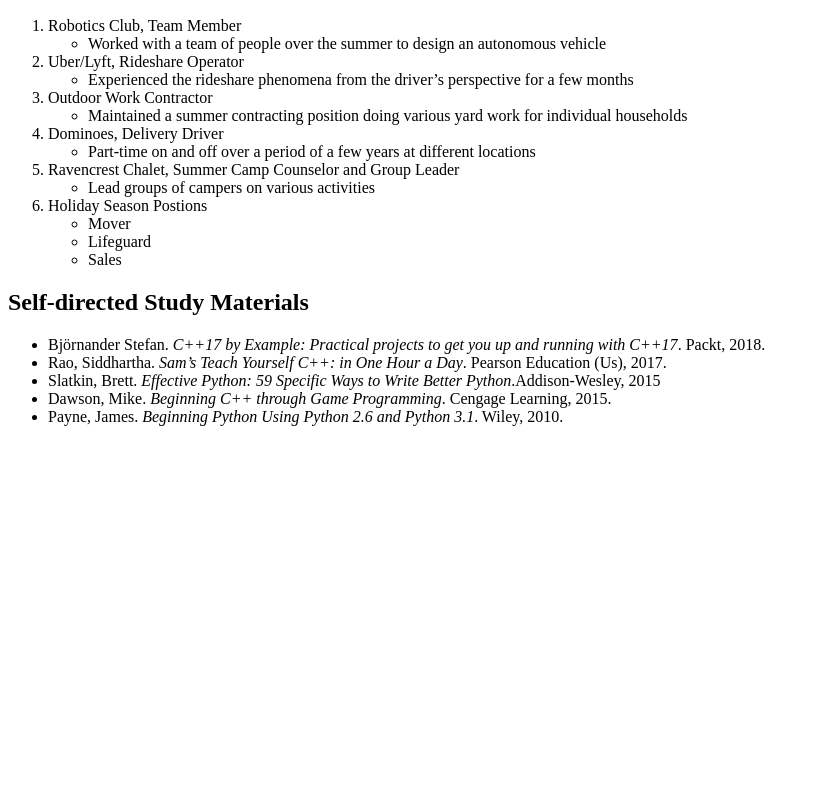
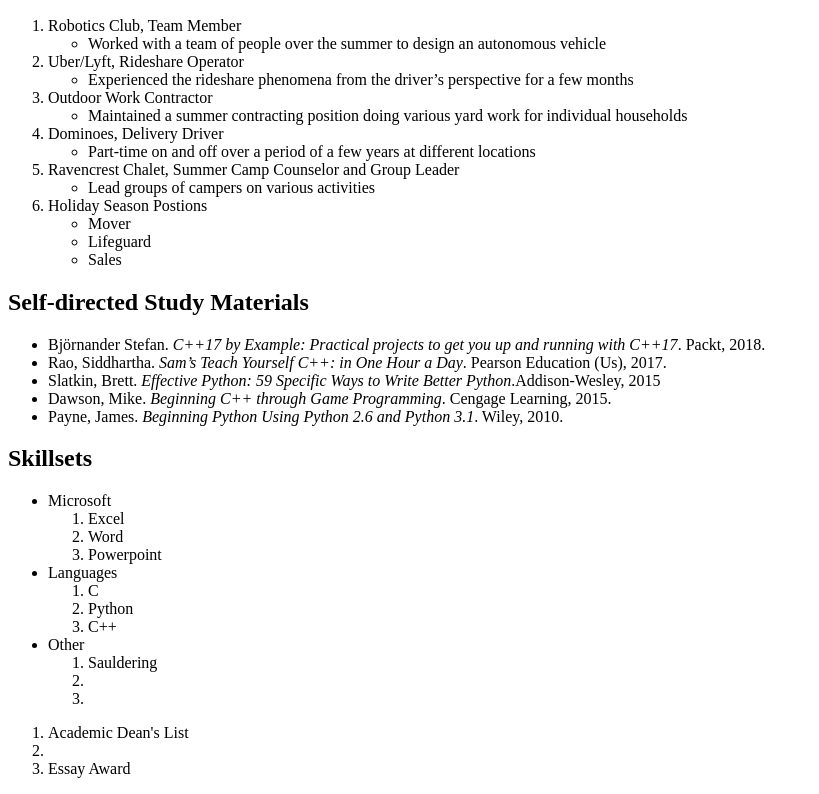
Before and after one commit to a-s-young/personal_Resume, a plain HTML site: page index.html in a window 1280 px wide. Shown: the part 414-1208 px from the top of the page, without its empty margins (0-819 px from the left). Before the commit the page ends 856 px from the top, so only its background shows below. Drawn offline with Linux system fonts and the light colour scheme.

Commit message:
added content to skills and awards

```diff
--- a/index.html
+++ b/index.html
@@ -79,6 +79,38 @@
       </ul>
     </div>
 
+    <div id="skills">
+      <h2>Skillsets</h2>
+        <ul>
+          <li>Microsoft</li>
+            <ol>
+              <li>Excel</li>
+              <li>Word</li>
+              <li>Powerpoint</li>
+            </ol>
+          <li>Languages</li>
+            <ol>
+              <li>C</li>
+              <li>Python</li>
+              <li>C++</li>
+            </ol>
+          <li>Other</li>
+            <ol>
+              <li>Sauldering</li>
+              <li></li>
+              <li></li>
+            </ol>
+        </ul>
+    </div>
+
+    <div id="Awards">
+      <ol>
+        <li>Academic Dean's List</li>
+        <li></li>
+        <li>Essay Award</li>
+      </ol>
+    </div>
+
     <div id="footer">
       <div class="contact">
 
```
